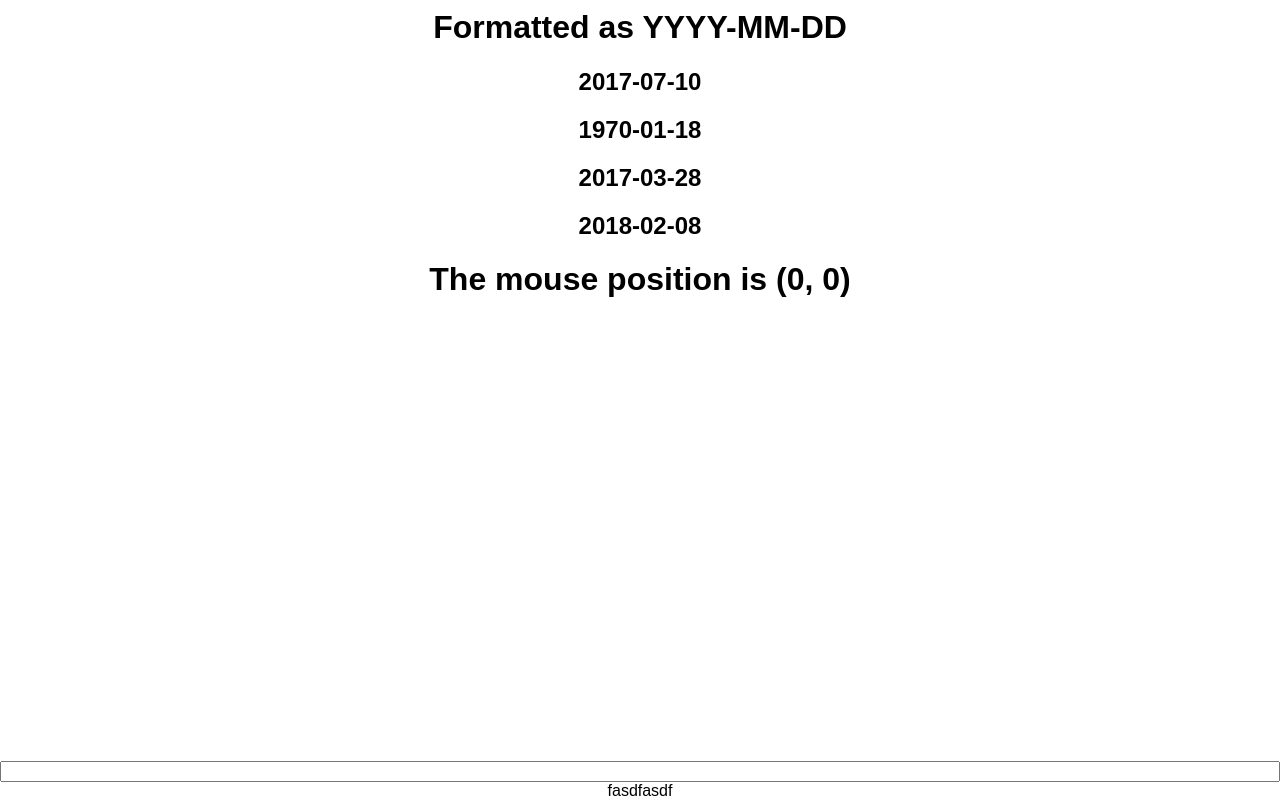
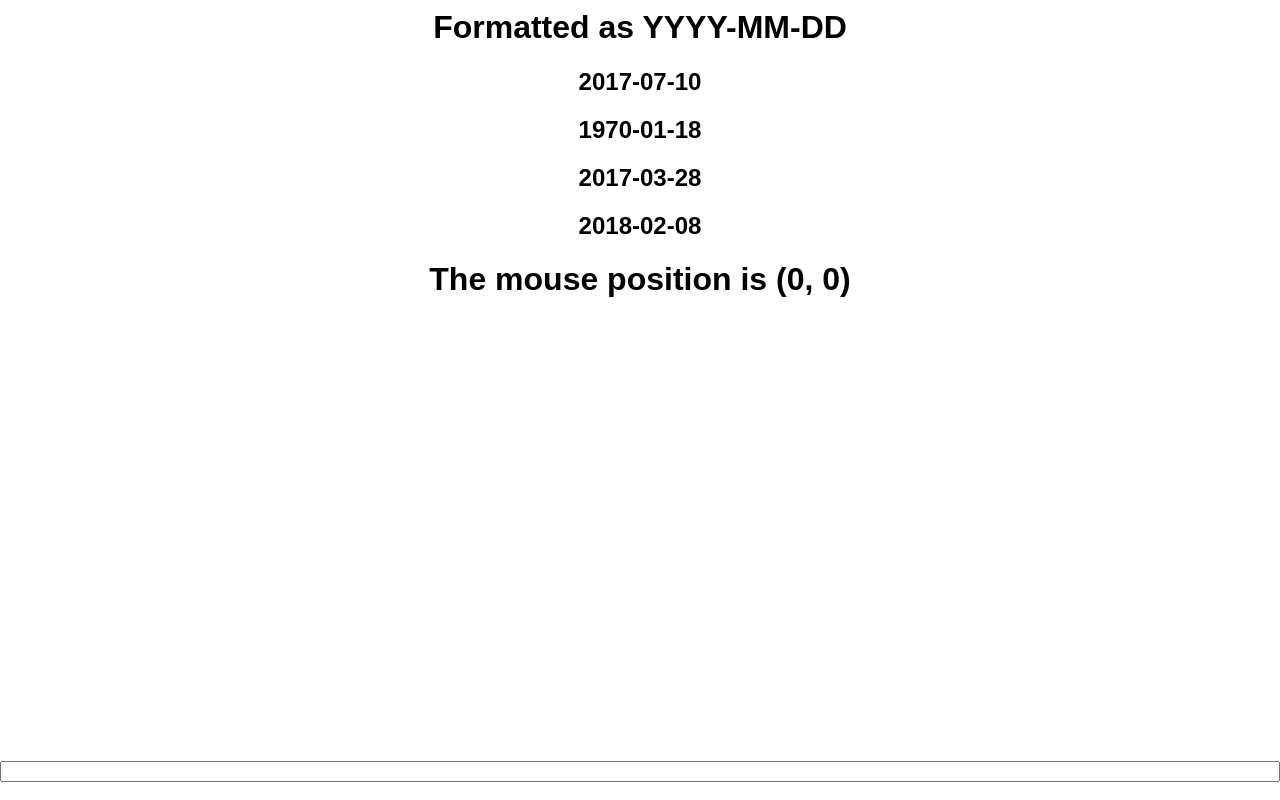
Before and after one commit to steven-isbell/react-patterns, a React (Create React App) app: page / in a window 1280 px wide. Shown: the part 321-1121 px from the top of the page. Built offline with nearby package versions, Linux system fonts and the light colour scheme.

Commit message:
updated Render PRops

```diff
--- a/src/App.js
+++ b/src/App.js
@@ -7,8 +7,7 @@ import {
 } from "./patterns/HigherOrderComp/HigherOrderComp";
 
 import RenderProps from "./patterns/RenderProps/RenderProps";
-
-import Test from "./patterns/RenderProps/render/Test";
+import AddText from "./patterns/RenderProps/render/AddText";
 
 import logo from "./logo.svg";
 import "./App.css";
@@ -25,11 +24,8 @@ class App extends Component {
         <TextHOC />
         <DatesHOC />
         <MouseHOC />
-        <Test
-          render={props => {
-            return <RenderProps {...props} />;
-          }}
-        />
+        {/* Render Props Module */}
+        <AddText render={props => <RenderProps {...props} />} />
       </div>
     );
   }
--- /dev/null
+++ b/src/patterns/RenderProps/render/AddText.js
@@ -0,0 +1,32 @@
+import React, { Component } from "react";
+
+// In this component we're defining state to track and handler to interact with that state.
+// We then bundle that data, functionality, and any other content we need (eg. the style prop)
+// into a variable called decorate. When we invoke the render prop, we'll pass in our extended functionality
+// which will be added onto the Component we return from our `this.props.render` invocation.
+
+// This syntax allows us to define reusable, compact chucnks of data and functionality that can
+// be shared with a potentially limitless number of Components.
+
+class AddText extends Component {
+  constructor(props) {
+    super(props);
+    this.state = {
+      textInput: ""
+    };
+    this.handleTextInput = this.handleTextInput.bind(this);
+  }
+  handleTextInput(event) {
+    this.setState({ textInput: event.target.value });
+  }
+  render() {
+    const decorate = {
+      ...this.state,
+      handleTextInput: this.handleTextInput,
+      style: { display: "flex", flexDirection: "column" }
+    };
+    return <div>{this.props.render(decorate)}</div>;
+  }
+}
+
+export default AddText;
--- a/src/patterns/RenderProps/render/Test.js
+++ /dev/null
@@ -1,24 +0,0 @@
-import React, { Component } from "react";
-
-class Test extends Component {
-  constructor(props) {
-    super(props);
-    this.state = {
-      textInput: "fasdfasdf"
-    };
-    this.handleTextInput = this.handleTextInput.bind(this);
-  }
-  handleTextInput(event) {
-    this.setState({ textInput: event.target.value });
-  }
-  render() {
-    const decorate = {
-      ...this.state,
-      handleTextInput: this.handleTextInput,
-      style: { display: "flex", flexDirection: "column" }
-    };
-    return <div>{this.props.render(decorate)}</div>;
-  }
-}
-
-export default Test;
```
Also changed, not shown: src/patterns/RenderProps/README.md.
